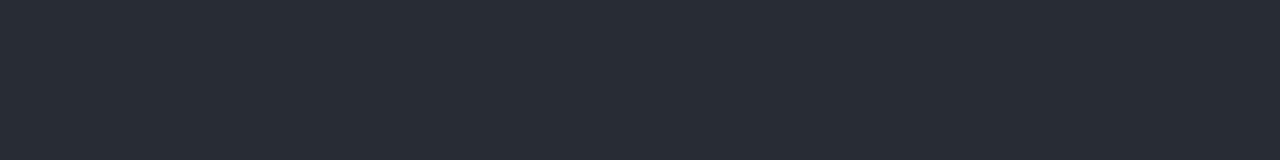
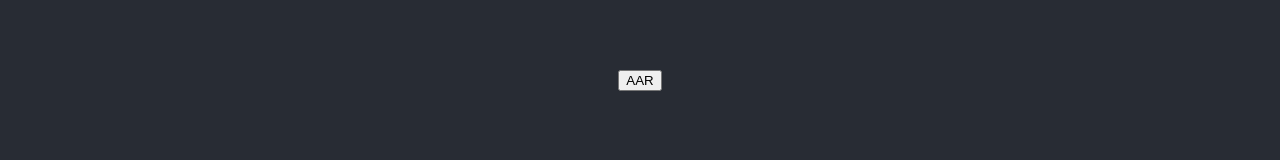
Before and after one commit to WalkerB20/Lessons-Learned-Central, a React (Create React App) app: page / in a window 1280 px wide. Shown: the part 342-502 px from the top of the page. Built offline with nearby package versions, Linux system fonts and the light colour scheme.

Commit message:
additional structure for login/logout implemented. initial structure for Home injected. still in infancy stage.

```diff
--- a/src/App.js
+++ b/src/App.js
@@ -2,6 +2,7 @@
 import './App.css';
 import Footer from './components/Footer';
 import Navbar from './components/Navbar';
+import Home from './components/Home';
 
 function App() {
   return (
@@ -9,6 +10,7 @@ function App() {
     <div className="App">
       <Navbar />
       <header className="App-header">
+        <Home />
       </header>
       <Footer />
     </div>
--- a/src/components/Home/index.jsx
+++ b/src/components/Home/index.jsx
@@ -0,0 +1,15 @@
+import React from 'react';
+
+export default function Home() {
+  return (
+    <>
+
+          <button>AAR</button>
+          {/* <button>CONOP</button>
+          <button>SITREP</button>
+          <button>Archive</button>
+          <button>Advanced Search</button> */}
+
+    </>
+    );
+  };
```
Also changed, not shown: src/components/Styles/Footer.css (added), src/components/Styles/Navbar.css (added).
